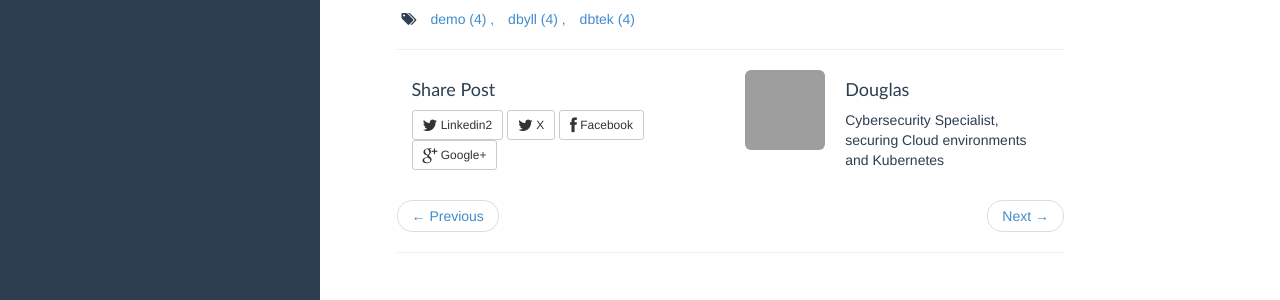
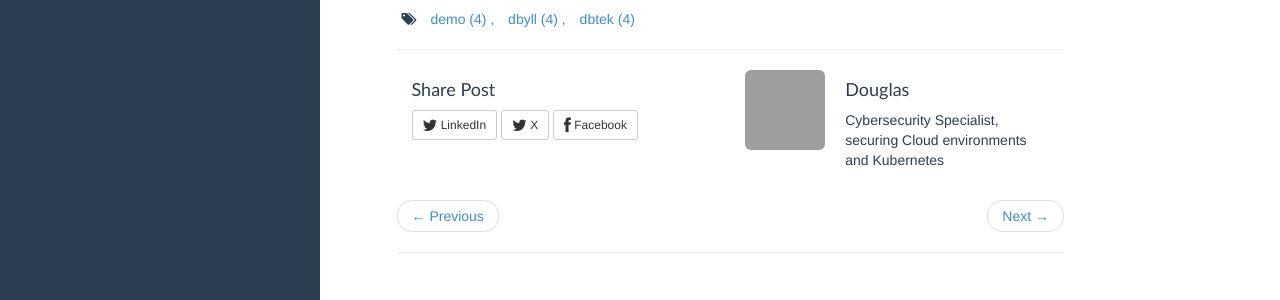
Before and after one commit to douglasluna/douglasluna.github.io, a Jekyll site: the page built from _posts/2013-11-14-sample.md, in a window 1280 px wide. Shown: the part 497-797 px from the top of the page. Built offline with Jekyll 4.4.1, drawn with Linux system fonts in a browser that asks for light colours; grey boxes are pictures that could not be loaded.

Commit message:
some changes

```diff
--- a/_includes/post.html
+++ b/_includes/post.html
@@ -74,10 +74,10 @@
 		<div>
       <section class="share col-sm-6">
         <h4 class="section-title">Share Post</h4>
-        <a class="btn btn-default btn-sm twitter" href="https://www.linkedin.com/shareArticle?mini=true&url={{ page.url | encode}}&title={{page.title | encode}}"
+        <a class="btn btn-default btn-sm twitter" href="https://www.linkedin.com/shareArticle?mini=true&url={{ page.url | absolute_url | encode}}&title={{page.title | encode}}"
            onclick="window.open(this.href, 'twitter-share', 'width=550,height=235');return false;">
           <i class="fa fa-twitter fa-lg"></i>
-          Linkedin2
+          LinkedIn
         </a>
         <a class="btn btn-default btn-sm twitter" href="http://twitter.com/share?text={{page.title | encode}}{% if site.author.twitter%}&via={{site.author.twitter}}{% endif %}"
            onclick="window.open(this.href, 'twitter-share', 'width=550,height=235');return false;">
@@ -88,11 +88,6 @@
            onclick="window.open(this.href, 'facebook-share','width=580,height=296');return false;">
           <i class="fa fa-facebook fa-lg"></i>
           Facebook
-        </a>
-        <a class="btn btn-default btn-sm gplus"
-           onclick="window.open('https://plus.google.com/share?url='+window.location.href, 'google-plus-share', 'width=490,height=530');return false;">
-          <i class="fa fa-google-plus fa-lg"></i>
-          Google+
         </a>
       </section>
 
```
